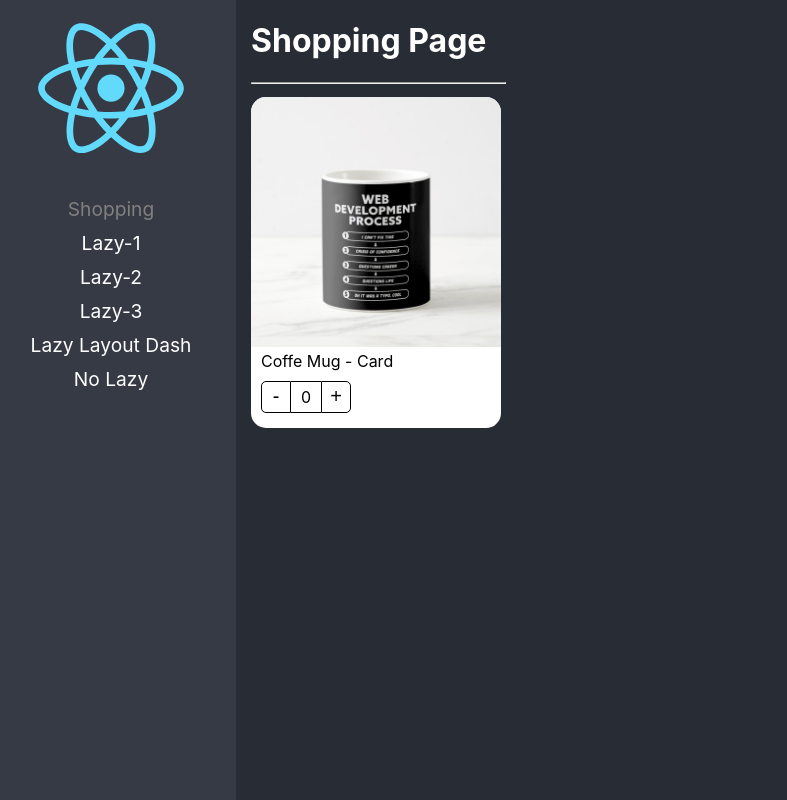
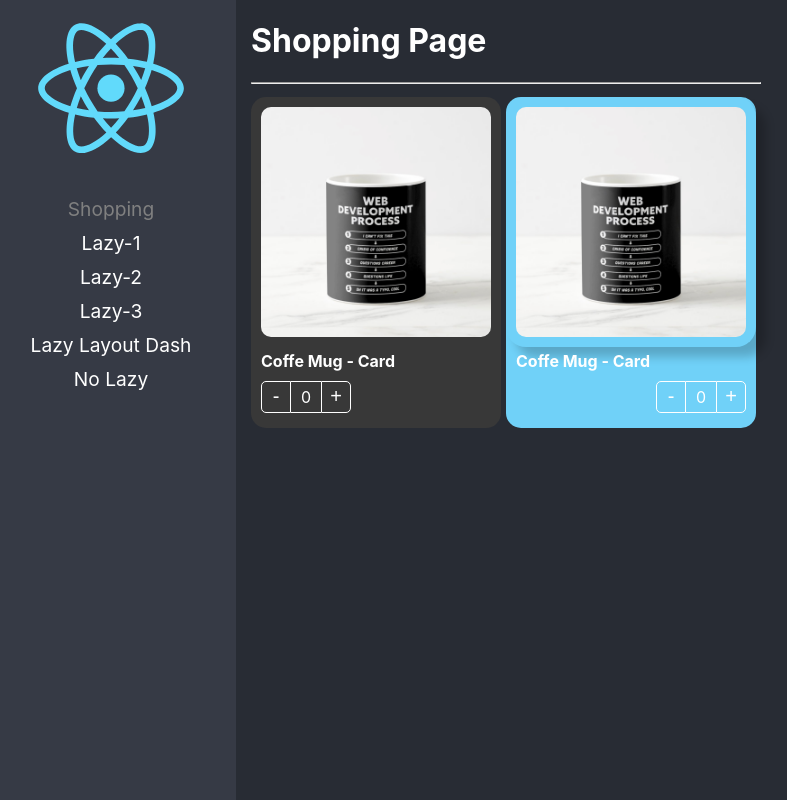
Before and after one commit to thonycc10/react-adv, a React (Create React App) app: page /shopping in a window 1280 px wide. Shown: the whole page, without its empty margins (14-801 px from the left). Built offline with nearby package versions, Linux system fonts and the light colour scheme.

Commit message:
AC: component extend styles - done

```diff
--- a/src/component-patterns/components/ProductButtons.tsx
+++ b/src/component-patterns/components/ProductButtons.tsx
@@ -1,13 +1,14 @@
 import {useContext} from "react";
 import styles from "../styles/styles.module.css";
 import {ProductContext} from "./ProductCard";
+import {ProductButtonProps} from "../interfaces/interfaces";
 
-export const ProductButtons = () => {
+export const ProductButtons = ({classNmae, style}:ProductButtonProps) => {
 
     const {increaseBy, counter} = useContext(ProductContext);
 
     return (
-        <div className={styles.buttonsContainer}>
+        <div className={`${styles.buttonsContainer} ${classNmae}`} style={style}>
             <button onClick={() => increaseBy(-1)} className={styles.buttonMinus}>-</button>
             <div className={styles.countLabel}>{counter}</div>
             <button onClick={() => increaseBy(1)} className={styles.buttonAdd}>+</button>
--- a/src/component-patterns/components/ProductCard.tsx
+++ b/src/component-patterns/components/ProductCard.tsx
@@ -7,7 +7,7 @@
 export const ProductContext = createContext({} as ProductContextProps);
 const { Provider } = ProductContext;
 
-export const ProductCard = ({children, product}: ProductCardProps) => {
+export const ProductCard = ({children, product, className, style}: ProductCardProps) => {
 
     const {counter, increaseBy} = useProduct();
 
@@ -17,7 +17,7 @@
           increaseBy,
           product
       }}>
-          <div className={styles.productCard}>
+          <div className={`${styles.productCard} ${className}`} style={style}>
               {children}
           </div>
       </Provider>
--- a/src/component-patterns/components/ProductImage.tsx
+++ b/src/component-patterns/components/ProductImage.tsx
@@ -2,8 +2,11 @@
 import noImage from "../assets/no-image.jpg";
 import styles from "../styles/styles.module.css";
 import { ProductContext } from './ProductCard';
+import {ProductImageProps} from "../interfaces/interfaces";
 
-export const ProductImage = ({img = ''}) => {
+
+
+export const ProductImage = ({img, className, style}: ProductImageProps) => {
 
     const { product } = useContext(ProductContext);
     let imgToShow: string;
@@ -17,6 +20,6 @@
     }
 
     return (
-        <img className={styles.productImg} src={ imgToShow } alt="Coffe Mug"/>
+        <img className={`${styles.productImg} ${className}`} style={style} src={ imgToShow } alt="Coffe Mug"/>
     )
 }
--- a/src/component-patterns/components/ProductTitle.tsx
+++ b/src/component-patterns/components/ProductTitle.tsx
@@ -1,11 +1,16 @@
 import {useContext} from "react";
 import styles from "../styles/styles.module.css";
 import {ProductContext} from "./ProductCard";
+import {ProductTitleProps} from "../interfaces/interfaces";
 
-export const ProductTitle = ({title = ''}) => {
+
+
+export const ProductTitle = ({title, className, style}: ProductTitleProps) => {
     const { product } = useContext(ProductContext);
 
     return (
-        <span className={ styles.productDescription}>{title ? title : product.title }</span>
+        <span className={`${styles.productDescription} ${className}`} style={style}>
+            {title ? title : product.title }
+        </span>
     );
 }
--- a/src/component-patterns/pages/ShoppingPage.tsx
+++ b/src/component-patterns/pages/ShoppingPage.tsx
@@ -1,4 +1,6 @@
-import {ProductCard} from "../components/index";
+import {ProductCard} from '../components/index';
+import '../styles/custom-style.css'
+
 
 const product = {
     id: '1',
@@ -8,7 +10,7 @@
 
 export const ShoppingPage = () => {
   return (
-      <div>
+      <div >
           <h1>Shopping Page</h1>
           <hr/>
           {/*TODO para añadir styles */}
@@ -19,11 +21,35 @@
           }}>
               {/* TODO la idea es enviar los datos desde el padre y que de ahi se repartar a cada componente*/}
 
-            <ProductCard product={ product }>
-                <ProductCard.Imagen />
-                <ProductCard.Title />
-                <ProductCard.Button />
+            <ProductCard product={ product } className="bg-darl">
+                <ProductCard.Imagen className="custom-image" />
+                <ProductCard.Title className="text-white text-bold" />
+                <ProductCard.Button classNmae="custom-button"/>
             </ProductCard>
+
+              <ProductCard product={ product }
+                           className="bg-darl"
+                           style={{
+                               backgroundColor: '#70D1F8'
+                           }}
+              >
+                  <ProductCard.Imagen className="custom-image"
+                                      style={{
+                                          boxShadow: '10px 10px 10px rgba(0,0,0,0.2)'
+                                      }}
+                  />
+                  <ProductCard.Title className="text-white text-bold"
+                                     style={{
+                                         fontWeight: 'bold'
+                                     }}
+                  />
+                  <ProductCard.Button classNmae="custom-button"
+                                      style={{
+                                          display: 'flex',
+                                          justifyContent: 'end'
+                                      }}
+                  />
+              </ProductCard>
           </div>
       </div>
   )
--- /dev/null
+++ b/src/component-patterns/styles/custom-style.css
@@ -0,0 +1,21 @@
+.bg-darl {
+    background-color: rgb(56,56,56);
+}
+.text-white {
+    color: white;
+}
+
+.text-bold {
+    font-weight: bold;
+}
+
+.custom-image {
+    border-radius: 20px;
+    padding: 10px;
+    width: calc(100% - 20px);
+}
+
+.custom-button button, .custom-button div {
+    color: white;
+    border-color: white;
+}
```
Also changed, not shown: src/component-patterns/interfaces/interfaces.ts (+31 -7 lines).
